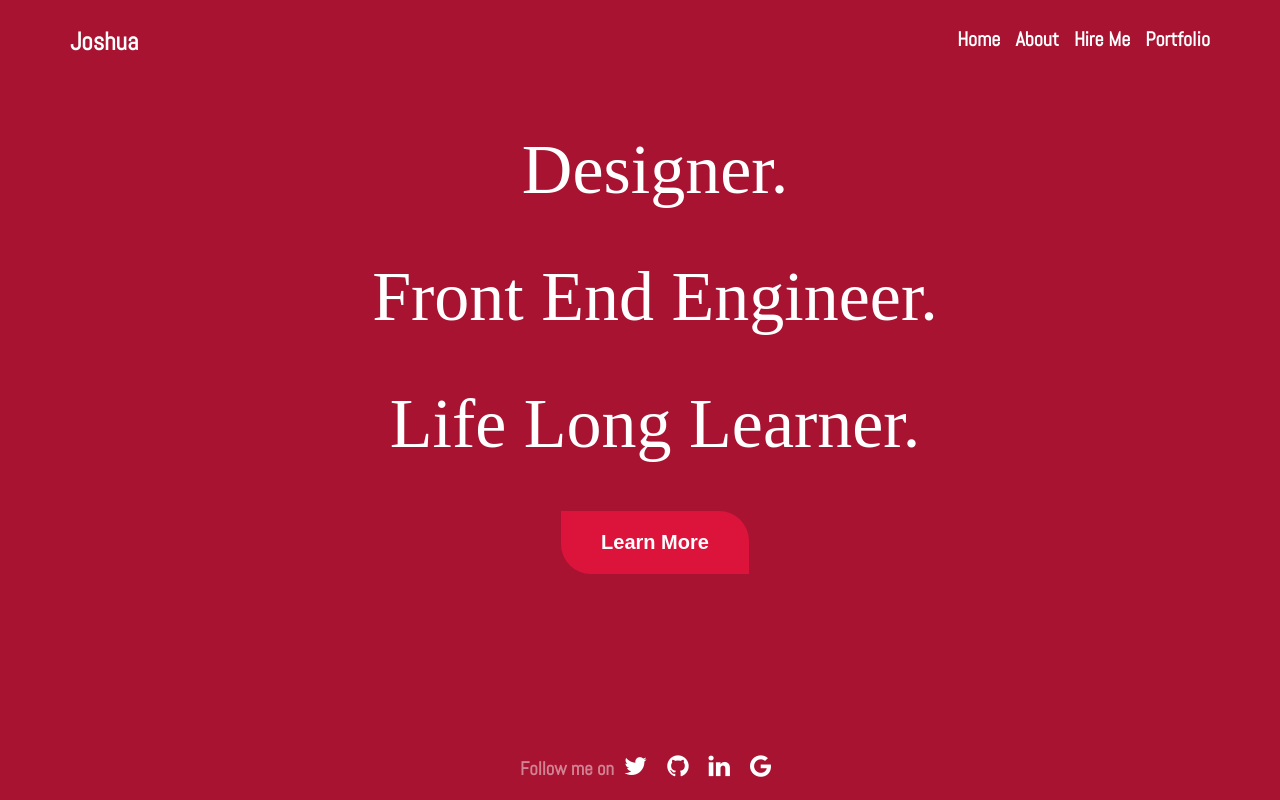
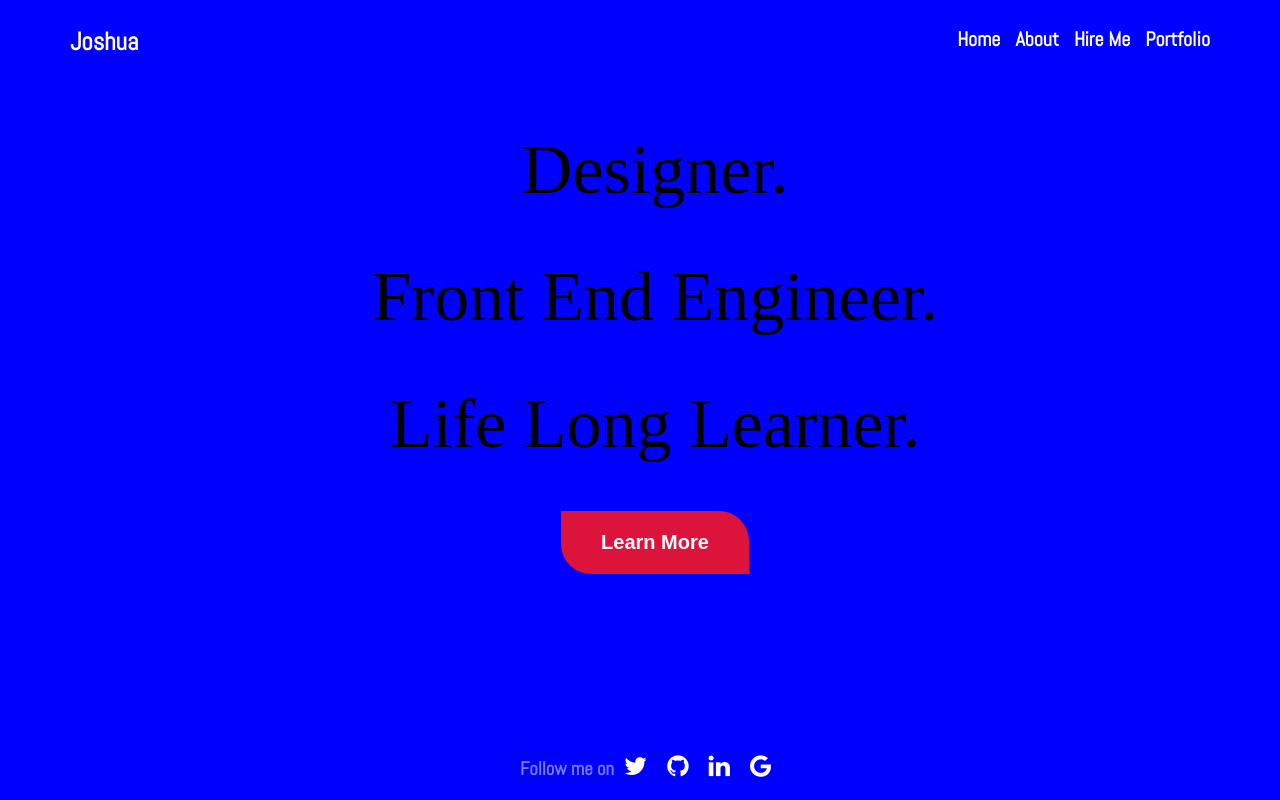
Before and after one commit to joshtom/olajidejoshua, a React (Create React App) app: page /home in a window 1280 px wide. Built offline with nearby package versions, Linux system fonts and the light colour scheme.

Commit message:
Files updated

```diff
--- a/src/Footer.js
+++ b/src/Footer.js
@@ -18,4 +18,4 @@ class Foot extends React.Component{
     }
 }
 
-export default Foot
+export default Foot;
--- a/src/about.js
+++ b/src/about.js
@@ -11,4 +11,4 @@ class About extends React.Component {
 
 
 
-export default About
+export default About ;
--- a/src/contact.js
+++ b/src/contact.js
@@ -8,4 +8,4 @@ class Contact extends React.Component {
     }
 }
 
-export default Contact
+export default Contact;
--- a/src/home.js
+++ b/src/home.js
@@ -7,6 +7,8 @@ import Foot from './Footer'
 
 class Home extends React.Component {
     render() {
+
+
         return(
             <div>
             <div className="h-page">
--- a/src/lpage.css
+++ b/src/lpage.css
@@ -1,8 +1,8 @@
-.lpage{
-    background: #0575E6;  /* fallback for old browsers */
-    background: -webkit-linear-gradient(to right, #021B79, #0575E6);  /* Chrome 10-25, Safari 5.1-6 */
-    background: linear-gradient(to right, #021B79, #0575E6); /* W3C, IE 10+/ Edge, Firefox 16+, Chrome 26+, Opera 12+, Safari 7+ */
-    color: #fff;
+/* .lpage{ */
+    /* background: #0575E6;  fallback for old browsers */
+    /* background: -webkit-linear-gradient(to right, #021B79, #0575E6);  Chrome 10-25, Safari 5.1-6 */
+    /* background: linear-gradient(to right, #021B79, #0575E6); W3C, IE 10+/ Edge, Firefox 16+, Chrome 26+, Opera 12+, Safari 7+         */
+    /* color: #fff;
     font-size: 16px;
     position: absolute;
     top: 0;
@@ -10,7 +10,11 @@
     right: 0;
     bottom: 0;
 
+} */
+body{
+    background-color: blue;
 }
+
 @media screen and (max-width: 760px) {
     body{font-size: 16px}
     body span.lpage-header{
@@ -135,18 +139,18 @@ section.nav-links a:hover{
 
 /* =====================Beginning of Home Page styling ================ */
 @import url('https://fonts.googleapis.com/css?family=Pompiere&display=swap');
-.h-page{
-    background: rgb(168, 19, 49);  /* fallback for old browsers */
-    background: -webkit-linear-gradient(to right, rgb(168, 19, 49), rgb(168, 19, 49));  /* Chrome 10-25, Safari 5.1-6 */
-    background: linear-gradient(to right, rgb(168, 19, 49), rgb(168, 19, 49)); /* W3C, IE 10+/ Edge, Firefox 16+, Chrome 26+, Opera 12+, Safari 7+ */
-    color: #fff;
+/* .h-page{ */
+    /* background: rgb(168, 19, 49);  fallback for old browsers */
+    /* background: -webkit-linear-gradient(to right, rgb(168, 19, 49), rgb(168, 19, 49));  Chrome 10-25, Safari 5.1-6 */
+    /* background: linear-gradient(to right, rgb(168, 19, 49), rgb(168, 19, 49)); W3C, IE 10+/ Edge, Firefox 16+, Chrome 26+, Opera 12+, Safari 7+ */
+    /* color: #fff;
     font-size: 16px;
     position: absolute;
     top: 0;
     left: 0;
     right: 0;
     bottom: 0;
-}
+} */
 
 .h-page-header h1{
     text-align: center;
--- a/src/lpage.js
+++ b/src/lpage.js
@@ -14,6 +14,15 @@ const btnStyle = {
 
 class Lpage extends React.Component {
     render() {
+        if(this.props.location.pathname === '/home'){
+            console.log(this.props.location.pathname);
+            document.body.style.backgroundColor ='';
+            document.body.style.background = 'linear-gradient(to right, rgb(168, 19, 49), rgb(168, 19, 49))';
+          }else if(this.props.location.pathname === '/'){
+            console.log(this.props.location.pathname);
+            document.body.style.background = '';
+            document.body.style.backgroundColor = 'red';
+          }
         return(
             <div>
     <div className="lpage">
```
Also changed, not shown: package.json (+6 -2 lines), 1 other file (tests, documents, lock files or other folders).
